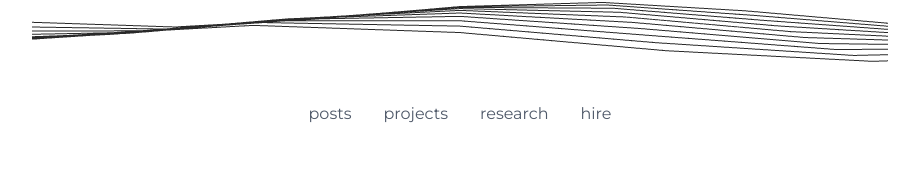
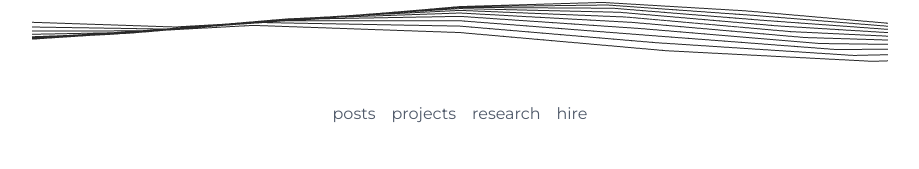
Before and after one commit to smspillaz/sspilsbury-com-gatsby, a Gatsby site: page / in a window 1280 px wide. Shown: the part 132-301 px from the top of the page, without its empty margins (180-1099 px from the left). Built offline with nearby package versions, Linux system fonts and the light colour scheme; Gatsby itself is replaced by a stand-in of ours.

Commit message:
components: Adjust nav padding

```diff
--- a/src/components/Layout.js
+++ b/src/components/Layout.js
@@ -20,7 +20,7 @@ const MenuUl = styled.ul`
 
 const MenuLi = styled.li`
   list-style-type: none;
-  padding: 0rem 1rem;
+  padding: 0rem 0.5rem;
   margin 0;
 `
 
```
